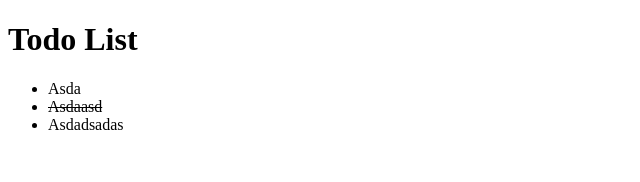
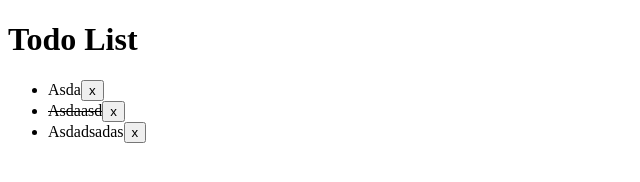
Before and after one commit to EdoBergamo/vue-todolist, a plain HTML site: page index.html in a window 1280 px wide. Shown: the whole page, without its empty margins (0-640 px from the left). Drawn offline with nearby package versions, Linux system fonts and the light colour scheme.

Commit message:
[FEAT] Milestone 2

```diff
--- a/assets/js/script.js
+++ b/assets/js/script.js
@@ -9,5 +9,10 @@ createApp({
         { text: 'Asdadsadas', done: false },
       ]
     }
+  },
+  methods: {
+    removeTodo(index) {
+      this.todos.splice(index, 1)
+    }
   }
 }).mount('#app')
--- a/index.html
+++ b/index.html
@@ -14,6 +14,7 @@
         <span :style='{ "text-decoration": todo.done ? "line-through" : "none"}'>
           {{ todo.text }}
         </span>
+        <button @click="removeTodo(index)">x</button>
       </li>
     </ul>
   </div>
```
